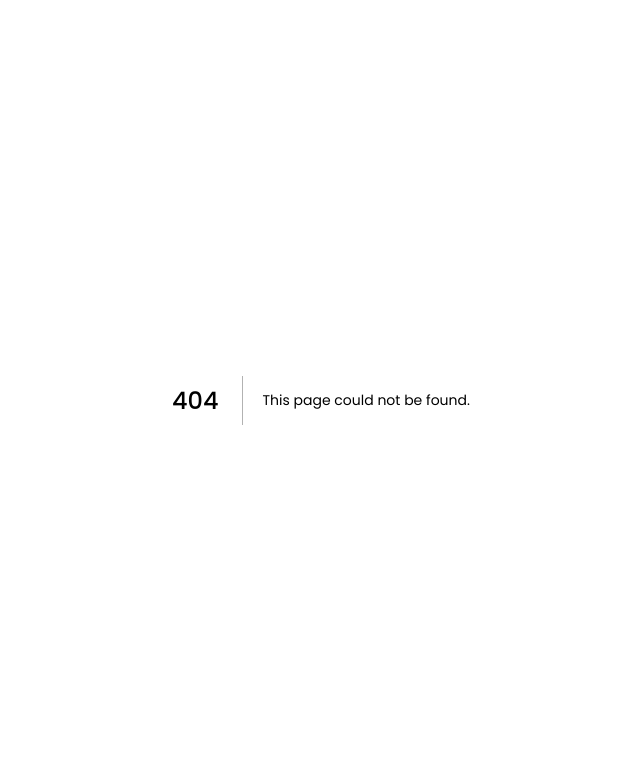
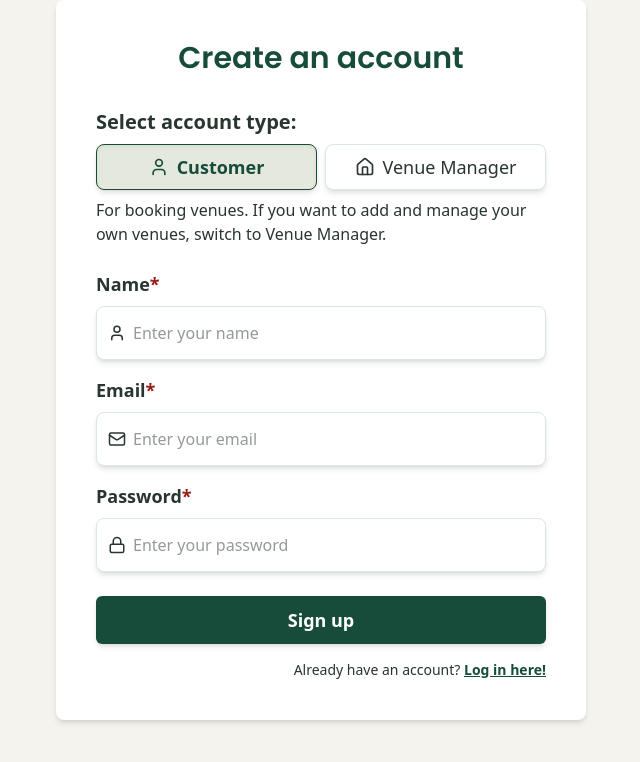
Before and after one commit to Theanordhoy/project-exam-2, a Next.js app: page /register in a window 1280 px wide. Before the commit this address had no page. Shown: the top 762 px of the page, without its empty margins (319-959 px from the left). Built offline with nearby package versions, Linux system fonts and the light colour scheme.

Commit message:
created register form

```diff
--- /dev/null
+++ b/src/app/(pages)/register/page.tsx
@@ -0,0 +1,5 @@
+import { RegisterForm } from "@/app/components/features/RegisterForm";
+
+export default function RegisterPage() {
+  return <RegisterForm />;
+}
--- /dev/null
+++ b/src/app/components/features/RegisterForm.tsx
@@ -0,0 +1,149 @@
+"use client";
+
+import { AccountTypeSelector } from "@/app/components/ui/AccountTypeSelector";
+import { FormField } from "@/app/components/ui/FormField";
+import { registerUser } from "@/app/lib/auth";
+import { useState } from "react";
+import { useRouter } from "next/navigation";
+import AlternativeAuth from "@/app/components/ui/AlternativeAuth";
+import { User, Mail, Lock } from "lucide-react";
+
+type FieldErrors = {
+  name?: string;
+  email?: string;
+  password?: string;
+};
+
+const EMAIL_REGEX = /^[^\s@]+@[^\s@]+\.[^\s@]+$/;
+const NAME_REGEX = /^\w+$/;
+
+export function RegisterForm() {
+  const router = useRouter();
+  const [name, setName] = useState("");
+  const [email, setEmail] = useState("");
+  const [password, setPassword] = useState("");
+  const [venueManager, setVenueManager] = useState(false);
+  const [errors, setErrors] = useState<FieldErrors>({});
+  const [formError, setFormError] = useState("");
+  const [successMessage, setSuccessMessage] = useState("");
+  const [isLoading, setIsLoading] = useState(false);
+
+  async function handleSubmit(e: React.SubmitEvent<HTMLFormElement>) {
+    e.preventDefault();
+    if (isLoading) return;
+
+    const trimmedName = name.trim();
+    const trimmedEmail = email.trim();
+
+    const newErrors: FieldErrors = {};
+    if (!trimmedName) newErrors.name = "Name is required";
+    else if (!NAME_REGEX.test(trimmedName))
+      newErrors.name = "Name can only contain letters, numbers and underscores";
+    if (!trimmedEmail) newErrors.email = "Email is required";
+    else if (!EMAIL_REGEX.test(trimmedEmail))
+      newErrors.email = "Enter a valid email address";
+    else if (!trimmedEmail.toLowerCase().endsWith("@stud.noroff.no"))
+      newErrors.email = "Email must be a @stud.noroff.no address";
+    if (!password) newErrors.password = "Password is required";
+    else if (password.length < 8)
+      newErrors.password = "Password must be at least 8 characters long";
+
+    setErrors(newErrors);
+    setFormError("");
+    setSuccessMessage("");
+    if (Object.keys(newErrors).length > 0) return;
+
+    setIsLoading(true);
+    try {
+      await registerUser({
+        name: trimmedName,
+        email: trimmedEmail,
+        password,
+        venueManager,
+      });
+      setSuccessMessage("Registration successful! Redirecting to login...");
+      router.push("/login");
+    } catch (err) {
+      setFormError(
+        err instanceof Error
+          ? err.message
+          : "Registration failed. Please try again."
+      );
+      setIsLoading(false);
+    }
+  }
+
+  return (
+    <div className="w-full px-4">
+      <form
+        onSubmit={handleSubmit}
+        noValidate
+        className="flex flex-col gap-4 bg-white p-10 rounded-lg mx-auto w-full max-w-132.5 shadow-md"
+      >
+        <h1 className="text-3xl font-semibold text-primary mx-auto mb-4">
+          Create an account
+        </h1>
+        <AccountTypeSelector value={venueManager} onChange={setVenueManager} />
+        <FormField
+          label="Name"
+          type="text"
+          name="name"
+          icon={<User size={18} aria-hidden="true" className="shrink-0" />}
+          placeholder="Enter your name"
+          required
+          disabled={isLoading}
+          value={name}
+          onChange={(e) => setName(e.target.value)}
+          error={errors.name}
+        />
+        <FormField
+          label="Email"
+          type="email"
+          name="email"
+          placeholder="Enter your email"
+          icon={<Mail size={18} aria-hidden="true" className="shrink-0" />}
+          required
+          disabled={isLoading}
+          value={email}
+          onChange={(e) => setEmail(e.target.value)}
+          error={errors.email}
+        />
+        <FormField
+          label="Password"
+          type="password"
+          name="password"
+          placeholder="Enter your password"
+          icon={<Lock size={18} aria-hidden="true" className="shrink-0" />}
+          required
+          disabled={isLoading}
+          value={password}
+          onChange={(e) => setPassword(e.target.value)}
+          error={errors.password}
+        />
+
+        {formError && (
+          <p role="alert" className="rounded-md px-3 py-2 text-sm text-red-700">
+            {formError}
+          </p>
+        )}
+        {successMessage && (
+          <p
+            role="status"
+            className="rounded-md px-3 py-2 text-sm text-green-700"
+          >
+            {successMessage}
+          </p>
+        )}
+        <button
+          type="submit"
+          disabled={isLoading}
+          aria-busy={isLoading}
+          className="inline-flex w-full justify-center bg-primary text-lg font-semibold shadow-md mt-2 text-white py-2.5 rounded-md"
+        >
+          {isLoading ? "Signing up..." : "Sign up"}
+        </button>
+        <AlternativeAuth mode="register" />
+      </form>
+    </div>
+  );
+}
--- a/src/app/components/ui/FormField.tsx
+++ b/src/app/components/ui/FormField.tsx
@@ -1,9 +1,10 @@
-import { InputHTMLAttributes, useId } from "react";
+import { InputHTMLAttributes, useId, ReactNode } from "react";
 
 type FormFieldProps = {
   label: string;
   type?: "text" | "email" | "password";
   error?: string;
+  icon?: ReactNode;
 } & InputHTMLAttributes<HTMLInputElement>;
 
 export function FormField({
@@ -11,6 +12,7 @@ export function FormField({
   type = "text",
   error,
   required,
+  icon,
   ...inputProps
 }: FormFieldProps) {
   const id = useId();
@@ -29,6 +31,12 @@ export function FormField({
           </span>
         )}
       </label>
+      <div className="relative w-full">
+        {icon && (
+          <span className="absolute left-3 top-1/2 -translate-y-1/2 text-ink-900">
+            {icon}
+          </span>
+        )}
         <input
           id={id}
           type={type}
@@ -36,8 +44,9 @@ export function FormField({
           aria-invalid={error ? true : undefined}
           aria-describedby={error ? errorId : undefined}
           {...inputProps}
-        className="rounded-lg w-full bg-white border border-border px-2 py-3.5 text-base font-light text-ink-900 focus:border-primary focus:outline-none shadow-md"
+          className="rounded-lg w-full cursor-pointer bg-white border border-border px-9 py-3.5 text-base font-light text-ink-900 focus:border-primary focus:outline-none shadow-md"
         />
+      </div>
       {error && (
         <p
           id={errorId}
```
Lines whose indentation alone changed are shown as unchanged.
